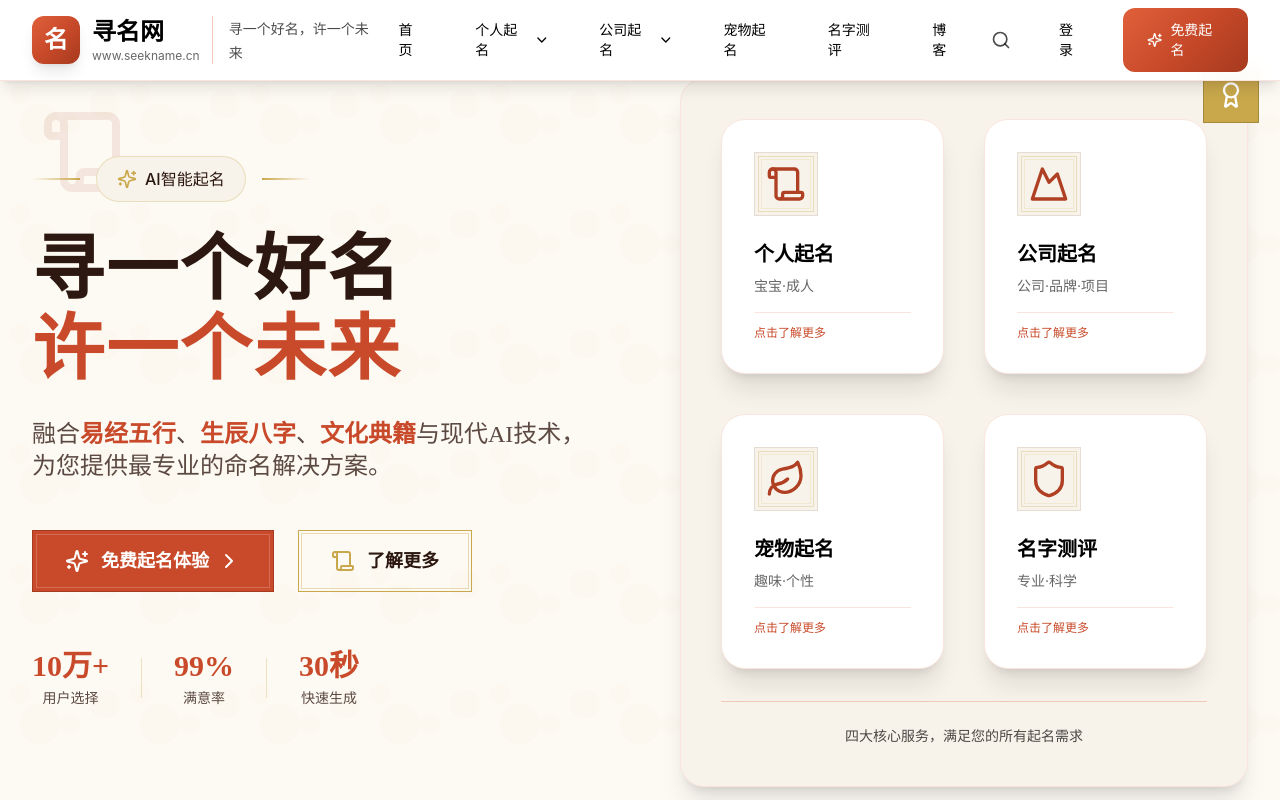
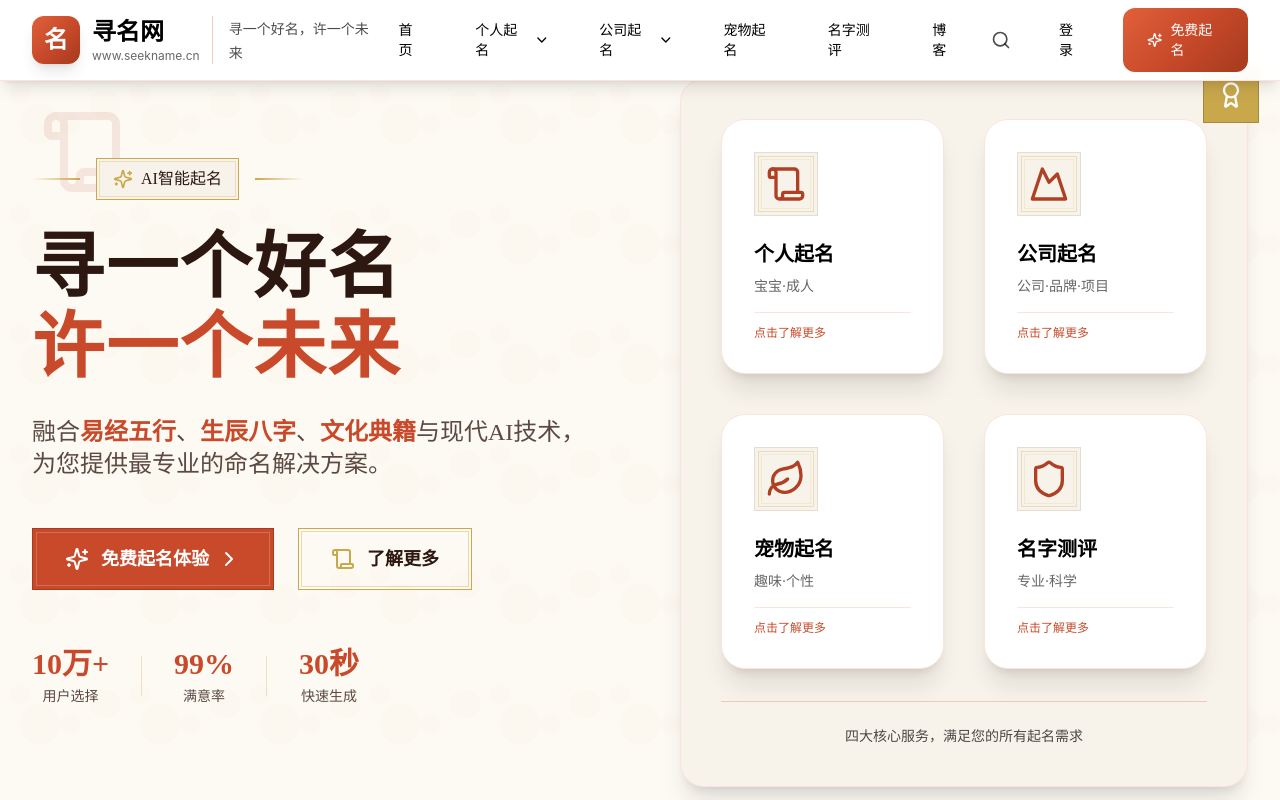
Before and after one commit to longtail2026/seekname, a Next.js app: page / in a window 1280 px wide. Shown: the top 800 px of the page. Built offline with nearby package versions, Linux system fonts and the light colour scheme.

Commit message:
P2优化：传统印章风格标签与简化星星评分

```diff
--- a/src/app/globals.css
+++ b/src/app/globals.css
@@ -288,6 +288,35 @@
     opacity: 0.3;
   }
 
+  /* 传统标签/徽章样式 - 印章风格 */
+  .ancient-badge {
+    @apply inline-flex items-center px-4 py-2 text-sm font-medium;
+    background: var(--background-warm);
+    border: 1px solid var(--gold);
+    color: var(--ink);
+    font-family: 'Noto Serif SC', serif;
+    position: relative;
+  }
+
+  .ancient-badge::before {
+    content: '';
+    position: absolute;
+    inset: 2px;
+    border: 1px solid var(--gold);
+    opacity: 0.3;
+    pointer-events: none;
+  }
+
+  .ancient-badge-primary {
+    background: var(--primary);
+    border-color: var(--primary-dark);
+    color: white;
+  }
+
+  .ancient-badge-primary::before {
+    border-color: rgba(255, 255, 255, 0.3);
+  }
+
   /* 单屏滚动容器 - 菜单栏固定，每屏高度为calc(100dvh-4rem) */
   .fullscreen-section {
     @apply min-h-[calc(100dvh-4rem)] w-full relative overflow-hidden;
--- a/src/app/page.tsx
+++ b/src/app/page.tsx
@@ -113,8 +113,8 @@ export default function Home() {
               {/* 金色装饰线 + 标签 */}
               <div className="flex items-center gap-4 mb-8">
                 <div className="w-12 h-[2px] bg-gradient-to-r from-transparent to-[#C9A84C]"></div>
-                <div className="inline-flex items-center space-x-2 bg-[#F8F3EA] px-5 py-2.5 rounded-full border border-[#C9A84C]/30">
-                  <Sparkles className="w-5 h-5 text-[#C9A84C]" />
+                <div className="ancient-badge">
+                  <Sparkles className="w-5 h-5 text-[#C9A84C] mr-2" />
                   <span className="text-base font-medium text-[#2C1810]">AI智能起名</span>
                 </div>
                 <div className="w-12 h-[2px] bg-gradient-to-l from-transparent to-[#C9A84C]"></div>
@@ -272,8 +272,8 @@ export default function Home() {
         <div className="container mx-auto px-4 sm:px-6 lg:px-8 h-full flex items-center justify-center">
           <div className="w-full flex flex-col justify-center" style={{ minHeight: 'calc(100dvh - 4rem)' }}>
             <div className="text-center mb-12 md:mb-16">
-              <div className="inline-flex items-center space-x-2 bg-[#C9A84C]/10 px-5 py-2.5 rounded-full mb-6 border border-[#C9A84C]/30">
-                <Sparkles className="w-5 h-5 text-[#C9A84C]" />
+              <div className="ancient-badge mb-6">
+                <Sparkles className="w-5 h-5 text-[#C9A84C] mr-2" />
                 <span className="text-sm font-medium text-[#2C1810]">AI驱动</span>
               </div>
               <h2 className="text-4xl md:text-5xl font-bold mb-6 text-[#2C1810]" style={{ fontFamily: "'Noto Serif SC', serif" }}>
@@ -348,7 +348,7 @@ export default function Home() {
 
                   <div className="flex items-center mb-4">
                     {[...Array(testimonial.rating)].map((_, i) => (
-                      <Star key={i} className="w-5 h-5 text-[#C9A84C] fill-current" />
+                      <span key={i} className="w-5 h-5 flex items-center justify-center mr-1" style={{ color: '#C9A84C', fontFamily: "'Noto Serif SC', serif" }}>★</span>
                     ))}
                   </div>
 
```
